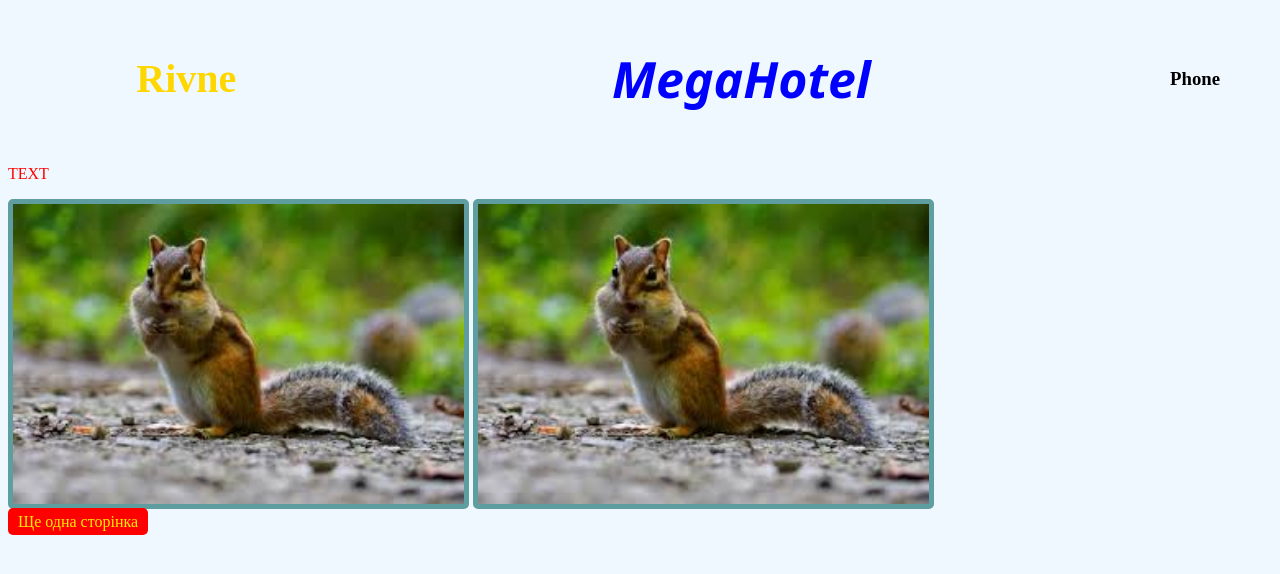
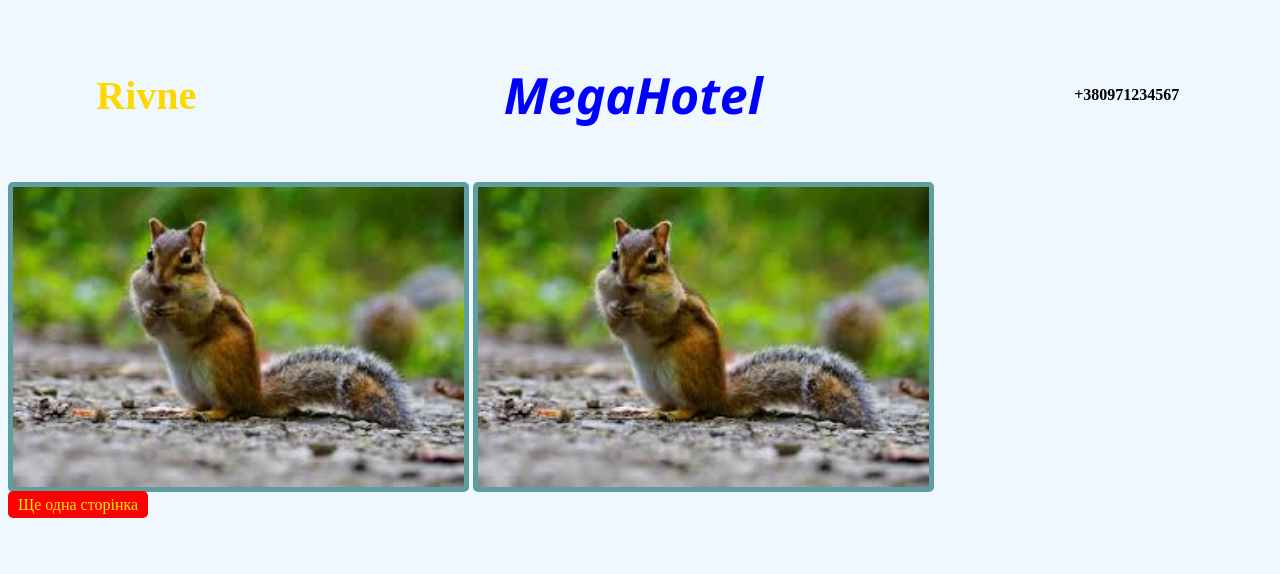
Before and after one commit to yurkiss23/site, a plain HTML site: page index.html in a window 1280 px wide. Drawn offline with Linux system fonts and the light colour scheme.

Commit message:
work commit

```diff
--- a/css/style.css
+++ b/css/style.css
@@ -8,11 +8,10 @@ body{
 
 .header a.loc{
     color: gold;
-    /* align-content: center; */
-    padding: 5px 10px;
+    /* padding: 5px 10px; */
     font-size: 40px;
     text-decoration: none;
-    border-radius: 5px;
+    /* border-radius: 5px; */
 }
 
 .header h1{
@@ -20,7 +19,8 @@ body{
     align-content: center;
 }
 
-h1{
+.header p.title{
+    font-size: 50px;
     font-family: 'Segoe UI', Tahoma, Geneva, Verdana, sans-serif;
     font-style: italic;
     color: blue;
--- a/index.html
+++ b/index.html
@@ -14,14 +14,14 @@
                 <a class="loc" href="https://www.google.com.ua/maps/place/%D0%A0%D1%96%D0%B2%D0%BD%D0%B5,+%D0%A0%D1%96%D0%B2%D0%BD%D0%B5%D0%BD%D1%81%D1%8C%D0%BA%D0%B0+%D0%BE%D0%B1%D0%BB%D0%B0%D1%81%D1%82%D1%8C/@50.6110633,26.209564,13z/data=!3m1!4b1!4m5!3m4!1s0x472f6caa2d7c89d7:0x27481abdbc4e484!8m2!3d50.6199!4d26.251617?hl=uk&authuser=0">Rivne</a>
             </th>
             <th>
-                <h1>MegaHotel</h1>
+                <p class="title">MegaHotel</p>
             </th>
             <th>
-                <h3>Phone</h3>
+                <p>+380971234567</p>
             </th>
         </tr>
     </table>
-    <p style="color:red">TEXT</p>
+    <!-- <p style="color:red">TEXT</p> -->
     <div class="home-images">
         <img src="images/Без названия.jpg" alt="тварина">
         <img src="images/Без названия.jpg" alt="тварина" height="200">
```
